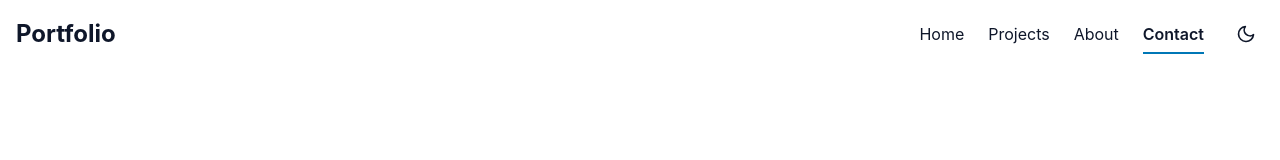
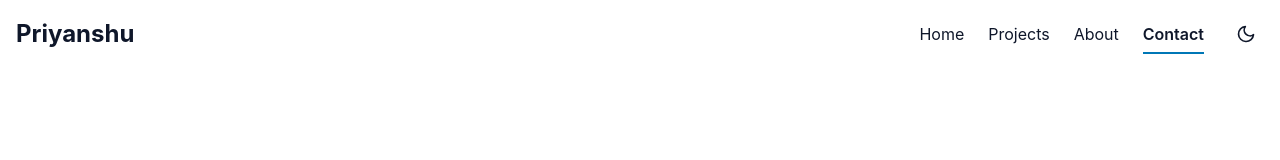
Before and after one commit to PRIYANSHU700/Main-Portfolio, a React (Vite) app: page /contact in a window 1280 px wide. Shown: the top 160 px of the page. Built offline with nearby package versions, Linux system fonts and the light colour scheme.

Commit message:
Update Navbar.jsx

```diff
--- a/src/components/Navbar.jsx
+++ b/src/components/Navbar.jsx
@@ -3,6 +3,7 @@ import { NavLink, useLocation } from 'react-router-dom';
 import { motion, AnimatePresence } from 'framer-motion';
 import { ThemeContext } from '../context/ThemeContext';
 import { FiSun, FiMoon, FiMenu, FiX } from 'react-icons/fi';
+import { personalInfo } from '../assets/placeholder';
 
 const Navbar = () => {
   const [isOpen, setIsOpen] = useState(false);
@@ -10,12 +11,10 @@ const Navbar = () => {
   const { theme, toggleTheme } = useContext(ThemeContext);
   const location = useLocation();
 
-  // Close mobile menu when changing routes
   useEffect(() => {
     setIsOpen(false);
   }, [location]);
 
-  // Handle scroll effect
   useEffect(() => {
     const handleScroll = () => {
       setScrolled(window.scrollY > 50);
@@ -25,7 +24,6 @@ const Navbar = () => {
     return () => window.removeEventListener('scroll', handleScroll);
   }, []);
 
-  // Prevent body scroll when mobile menu is open
   useEffect(() => {
     if (isOpen) {
       document.body.style.overflow = 'hidden';
@@ -65,10 +63,9 @@ const Navbar = () => {
       variants={navbarVariants}
     >
       <div className="logo">
-        <NavLink to="/">Portfolio</NavLink>
+        <NavLink to="/">{personalInfo.name}</NavLink>
       </div>
 
-      {/* Desktop Navigation */}
       <nav className="desktop-nav">
         {navLinks.map((link) => (
           <NavLink
@@ -89,7 +86,6 @@ const Navbar = () => {
         </button>
       </nav>
 
-      {/* Mobile Navigation Toggle */}
       <div className="mobile-nav-toggle">
         <button
           onClick={() => setIsOpen(!isOpen)}
@@ -100,7 +96,6 @@ const Navbar = () => {
         </button>
       </div>
 
-      {/* Mobile Navigation Menu */}
       <AnimatePresence>
         {isOpen && (
           <motion.div
```
